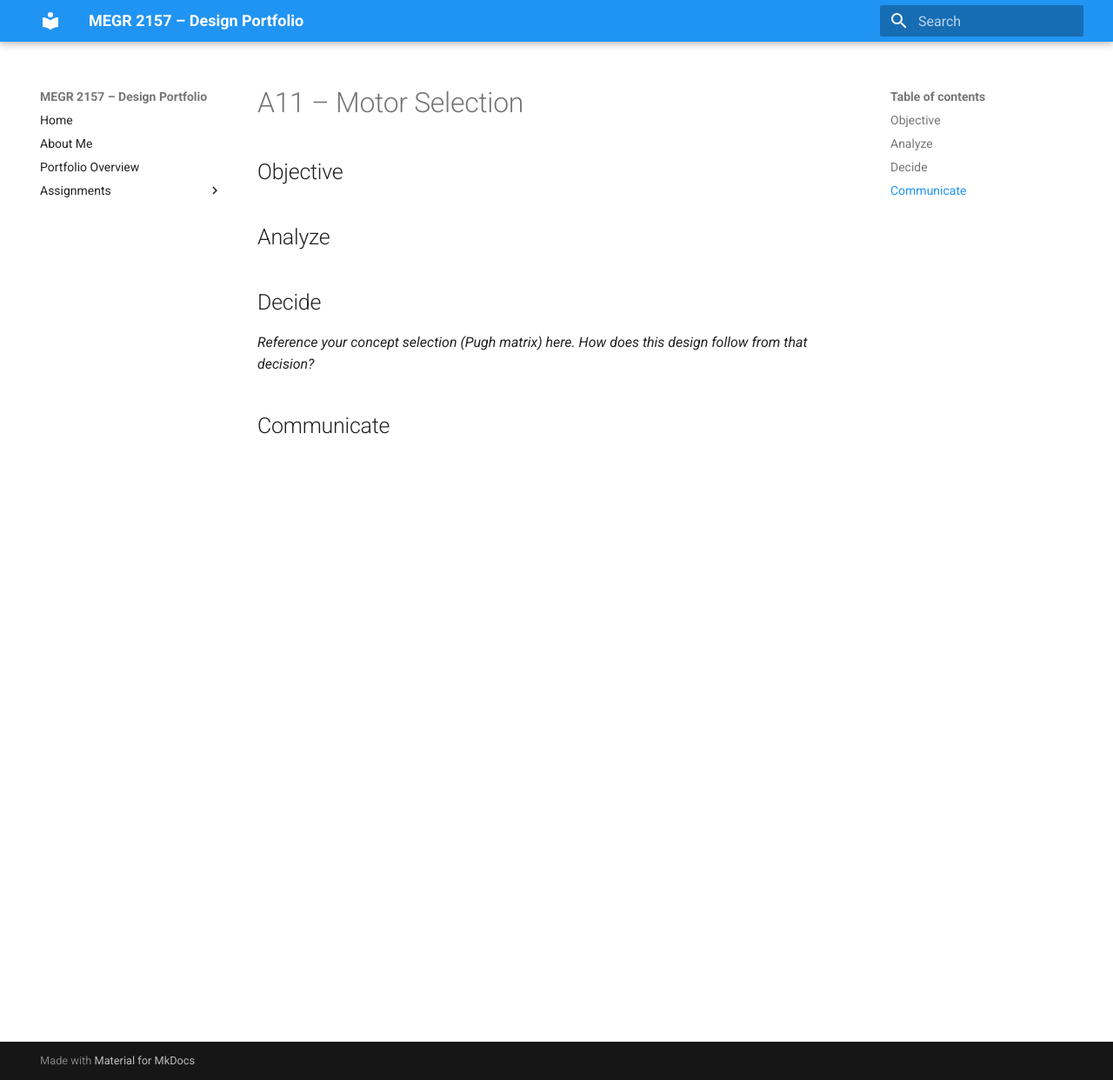
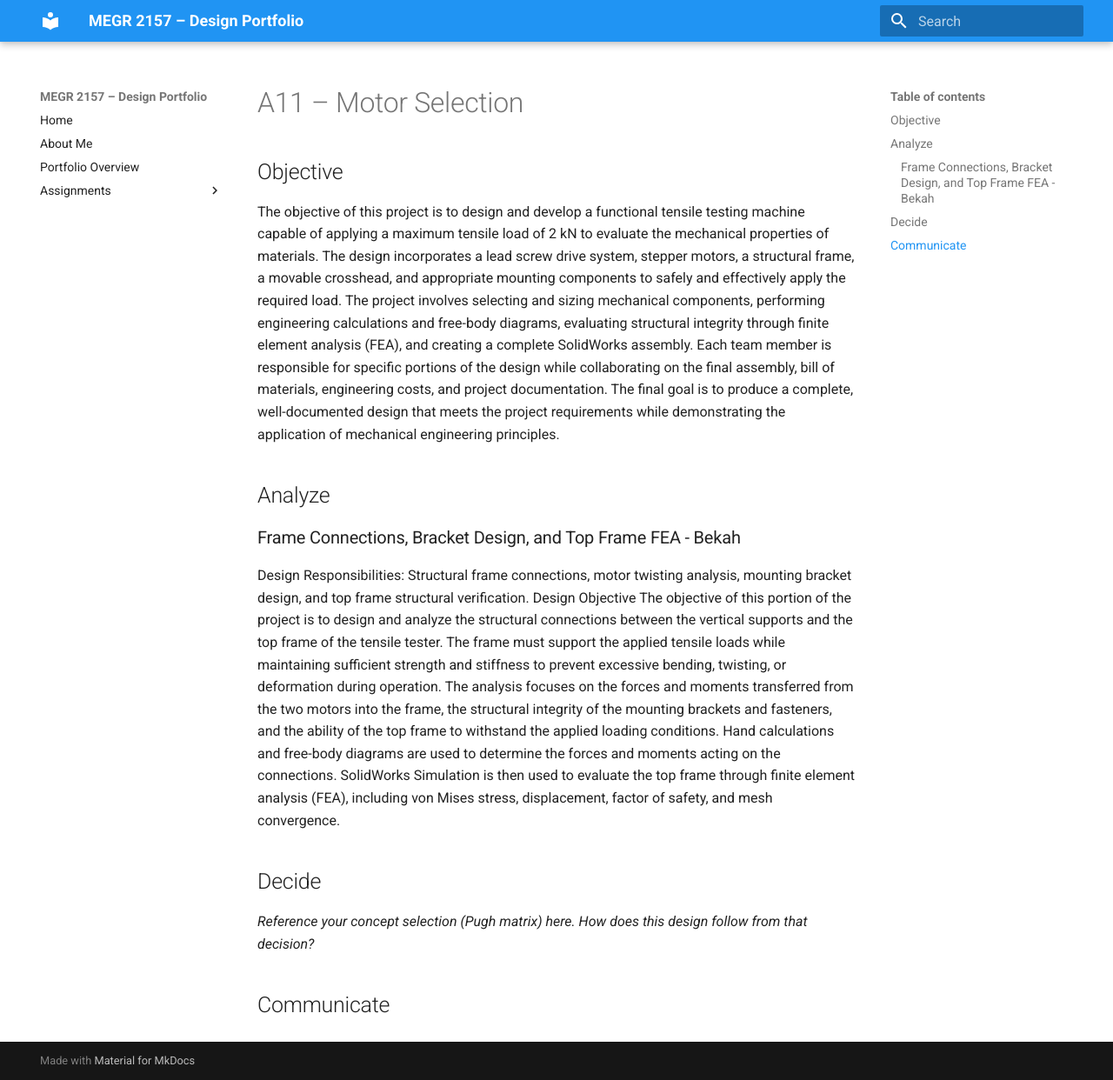
Before and after one commit to rsmith367-ux/design-projects-portfolio, an MkDocs documentation site: the page built from docs/assignments/a11/index.md, in a window 1280 px wide and 1242 px high. Shown: the whole window at 87% size. Built offline with MkDocs 1.6.1 and Material for MkDocs 9.7.7, drawn with Linux system fonts in a browser that asks for light colours.

Commit message:
Enhance project documentation for tensile testing machine
Expanded the project objective and analysis sections for clarity and detail.

```diff
--- a/docs/assignments/a11/index.md
+++ b/docs/assignments/a11/index.md
@@ -2,8 +2,18 @@
 
 ## Objective
 
+The objective of this project is to design and develop a functional tensile testing machine capable of applying a maximum tensile load of 2 kN to evaluate the mechanical properties of materials. The design incorporates a lead screw drive system, stepper motors, a structural frame, a movable crosshead, and appropriate mounting components to safely and effectively apply the required load. The project involves selecting and sizing mechanical components, performing engineering calculations and free-body diagrams, evaluating structural integrity through finite element analysis (FEA), and creating a complete SolidWorks assembly. Each team member is responsible for specific portions of the design while collaborating on the final assembly, bill of materials, engineering costs, and project documentation. The final goal is to produce a complete, well-documented design that meets the project requirements while demonstrating the application of mechanical engineering principles.
+
 
 ## Analyze
+
+
+### Frame Connections, Bracket Design, and Top Frame FEA - Bekah
+
+Design Responsibilities: Structural frame connections, motor twisting analysis, mounting bracket design, and top frame structural verification.
+Design Objective
+The objective of this portion of the project is to design and analyze the structural connections between the vertical supports and the top frame of the tensile tester. The frame must support the applied tensile loads while maintaining sufficient strength and stiffness to prevent excessive bending, twisting, or deformation during operation.
+The analysis focuses on the forces and moments transferred from the two motors into the frame, the structural integrity of the mounting brackets and fasteners, and the ability of the top frame to withstand the applied loading conditions. Hand calculations and free-body diagrams are used to determine the forces and moments acting on the connections. SolidWorks Simulation is then used to evaluate the top frame through finite element analysis (FEA), including von Mises stress, displacement, factor of safety, and mesh convergence.
 
 
 ## Decide
```
